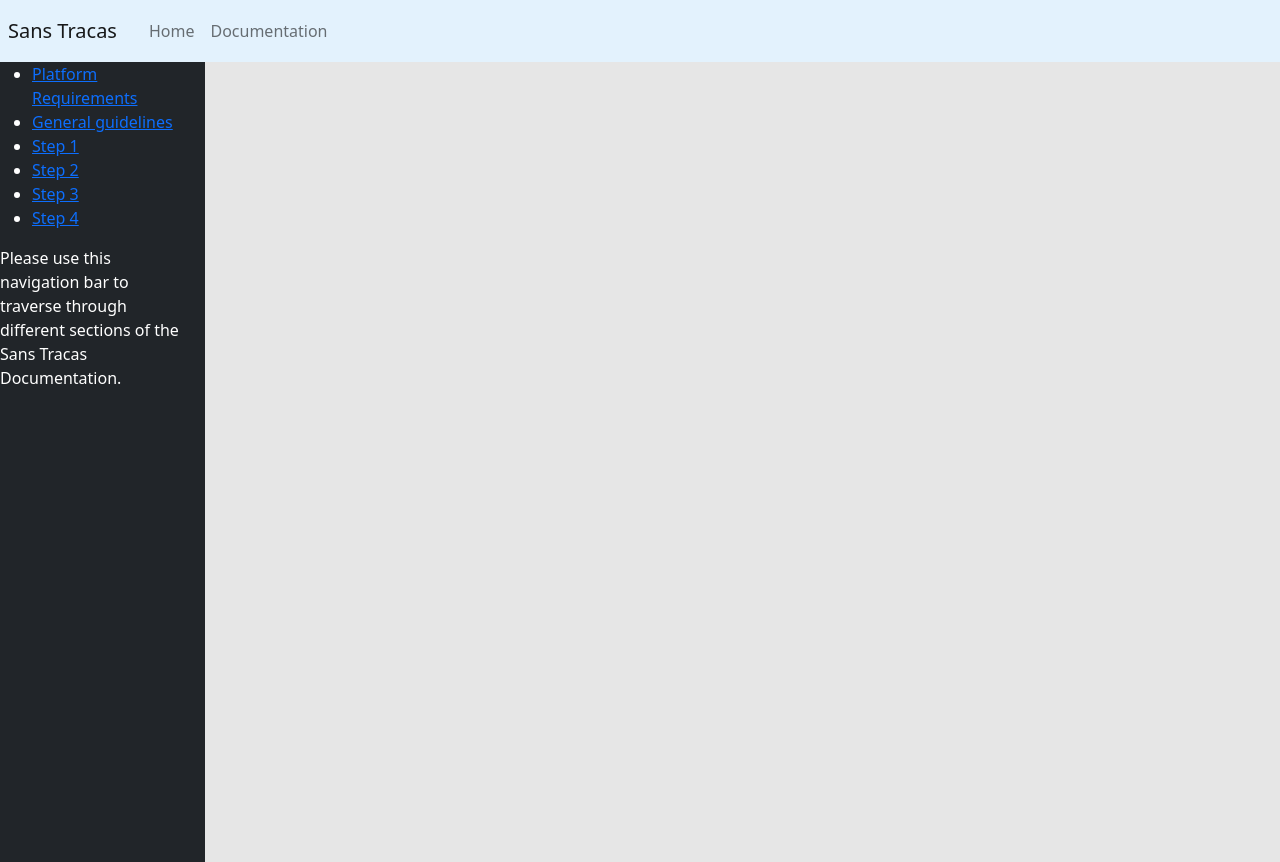
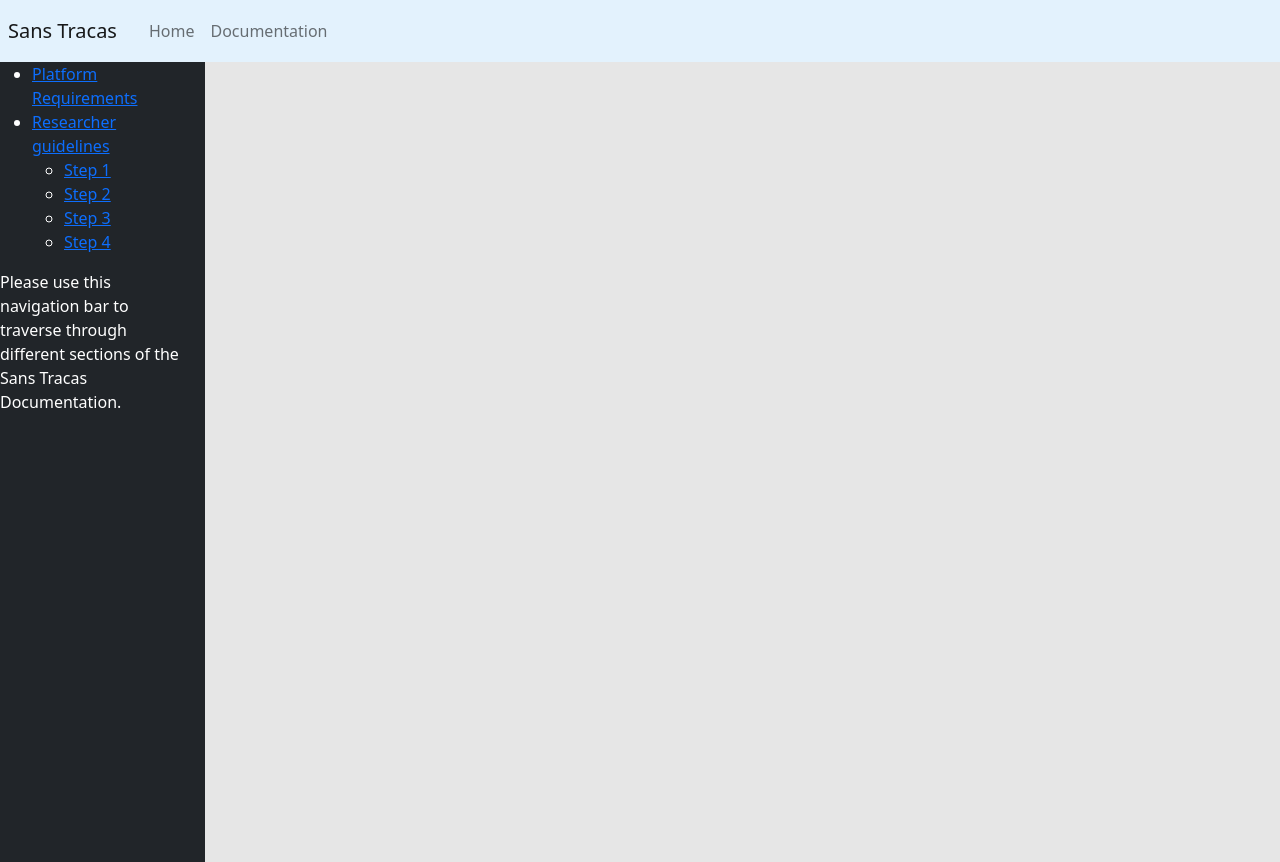
Before and after one commit to Ronit-Desai/Sans-Tracas, a React (Create React App) app: page /documentation in a window 1280 px wide. Built offline with nearby package versions, Linux system fonts and the light colour scheme.

Commit message:
Researcher guidelines

```diff
--- a/src/components/documentation/main.js
+++ b/src/components/documentation/main.js
@@ -25,8 +25,8 @@ export default function DocMain() {
               <Link to={`${url}/requirements`}>Platform Requirements</Link>
             </li>
             <li>
-              <Link to={`${url}/guidelines`}>General guidelines</Link>
-            </li>
+              <Link to={`${url}/guidelines`}>Researcher guidelines</Link>
+              <ul>
                 <li>
                   <Link to={`${url}/step-1`}>Step 1</Link>
                 </li>
@@ -38,6 +38,8 @@ export default function DocMain() {
                 </li>
                 <li>
                   <Link to={`${url}/step-4`}>Step 4</Link>
+                </li>
+              </ul>
             </li>
           </ul>
           Please use this navigation bar to traverse through different sections
```
Lines whose indentation alone changed are shown as unchanged.
